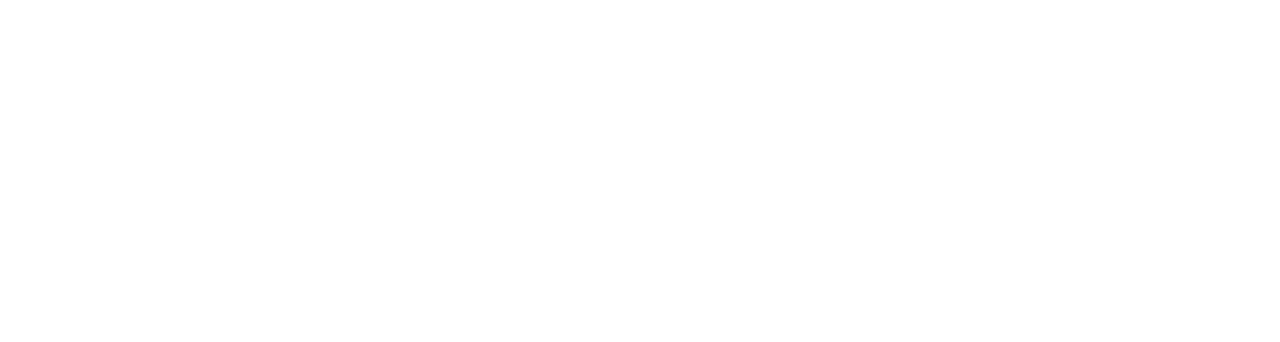
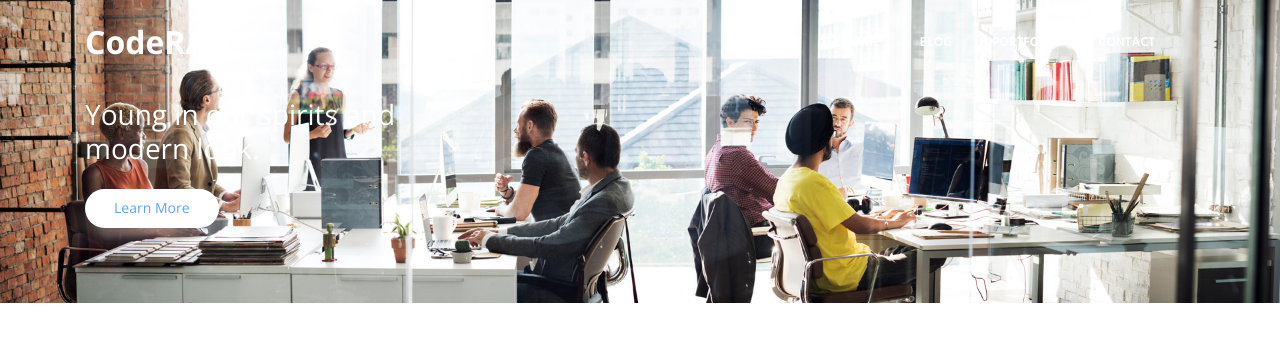
Before and after one commit to NPoelzer/code-rad, a plain HTML site: page index.html in a window 1280 px wide. Drawn offline with nearby package versions, Linux system fonts and the light colour scheme.

Commit message:
add navbar styling
added colors to background and fonts and styled links in header and navbar

```diff
--- a/Css/Default.css
+++ b/Css/Default.css
@@ -26,7 +26,8 @@ body{
 }
 
 *,
-::after, ::before {
+::after,
+::before {
    box-sizing: border-box;
 }
 
@@ -41,7 +42,7 @@ a {text-decoration: none;}
 p {margin-top: 0;}
 
 h2 {
-   font-size: 2rem;
+   font-size: 1.75rem;
    font-weight: 500;
    line-height: 1.2;
 }
@@ -60,3 +61,28 @@ img {
    margin-left: auto;
    margin-right: auto;
 }
+
+.btn {
+   display: inline-block;
+   font-weight: 400;
+   color: var(--font-color-dark);
+   text-align: center;
+   cursor: pointer;
+   user-select: none;
+   background-color: transparent;
+   border: 1px solid transparent;
+   padding: 0.375rem 0.75rem;
+   border-radius: 1.25rem;
+   transition: ease-in-out 0.3s;
+}
+
+.btn-white{
+   background-color: var(--white);
+   color: var(--font-color-link);
+   box-shadow: 0px 10px 20px rgba(255, 255, 255, 0.35);
+   padding: 0.475rem 1.75rem;
+}
+
+@media (min-width: 1200px){
+   .container { max-width: 1140px;}
+}
--- a/Css/styles.css
+++ b/Css/styles.css
@@ -0,0 +1,76 @@
+.navbar {
+   display: flex;
+   align-items: center;
+   position: fixed;
+   top: 0;
+   right: 0;
+   left: 0;
+   z-index: 500;
+   transition: ease-in-out 0.3s;
+   padding: 1rem;
+}
+
+[aria-controls="navbarDropdown"]{
+   display: none;
+}
+
+.navbar-nav {
+   display: flex;
+   align-items: center;
+}
+
+.navbar .container{
+   display: flex;
+   align-items: center;
+}
+
+.logo {
+   margin-right: auto;
+   font-size: 2rem;
+   font-weight: 700;
+   width: 100%;
+   transition: ease-in-out 0.3s;
+   color: var(--white);
+}
+
+.bg-header{
+   background-image: url("../CodeRadassets/assets/bg-header-1.jpg");
+   background-color: var(--footer);
+   background-repeat: no-repeat;
+   background-size: cover;
+   background-position: 50% 20%;
+   position: relative;
+   z-index: 1;
+   padding: 4.6875rem 0;
+}
+
+.bg-header::before {
+   background-image: linear-gradient(
+      30deg,
+      rgba(21, 27, 38, 0.8) 0%,
+      rgba(0, 0, 0, 0.2) 100%
+   );
+   position: absolute;
+   top: 0;
+   left: 0;
+   right: 0;
+   bottom: 0;
+   width: 100%;
+   height: 100%;
+   z-index: -1;
+   content "";
+}
+
+.nav-link a{
+   color: var(--white);
+   font-size: 0.8125rem;
+   font-weight: 600;
+   font-family: "Hind", sans-serif;
+   text-transform: uppercase;
+   margin-right: 2.5rem;
+   line-height: 1.25rem;
+}
+
+.hero-header {
+   color: var(--white);
+}
--- a/index.html
+++ b/index.html
@@ -15,6 +15,29 @@
 
    </head>
    <body>
-
+      <nav class="navbar nav">
+         <div class="container">
+            <button class="navbar-toggler" aria-expanded="false" aria-controls="navbarDropdown">
+               <span>&#9776;</span>
+            </button>
+            <a class="logo" href="index.html">CodeRAD</a>
+            <ul class="navbar-nav">
+               <li class="nav-link"><a href="#">Home</a></li>
+               <li class="nav-link"><a href="#">Blog</a></li>
+               <li class="nav-link"><a href="#">Portfolio</a></li>
+               <li class="nav-link"><a href="#">Contact</a></li>
+            </ul>
+         </div>
+      </nav>
+      <header class="bg-header">
+         <div class="container">
+            <div class="hero-wrapper">
+               <h2 class="hero-header">
+                  Young in our spirits and <br> modern look.
+               </h2>
+               <a class="btn btn-white" href="#">Learn More</a>
+            </div>
+         </div>
+      </header>
    </body>
 </html>
```
